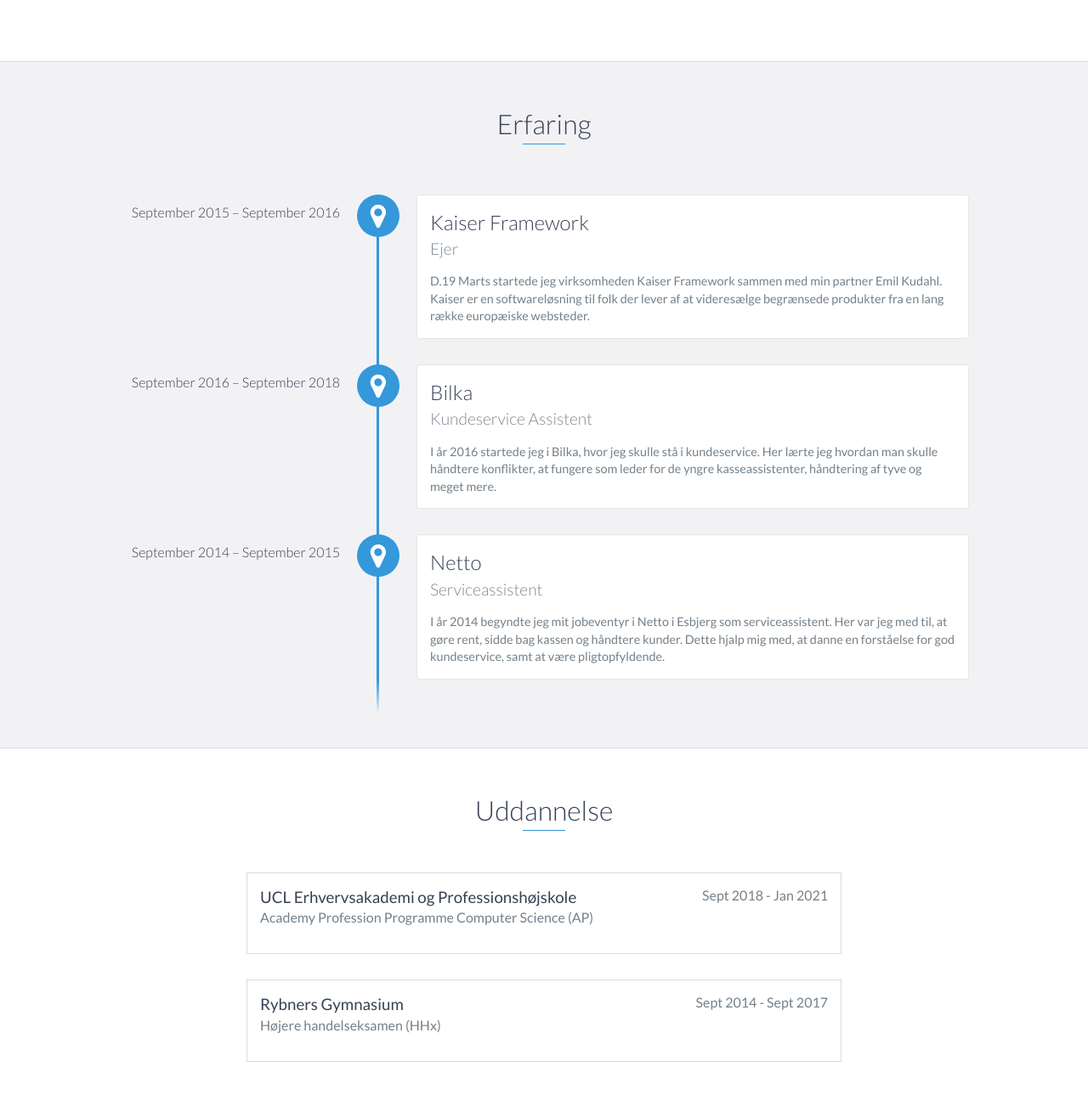
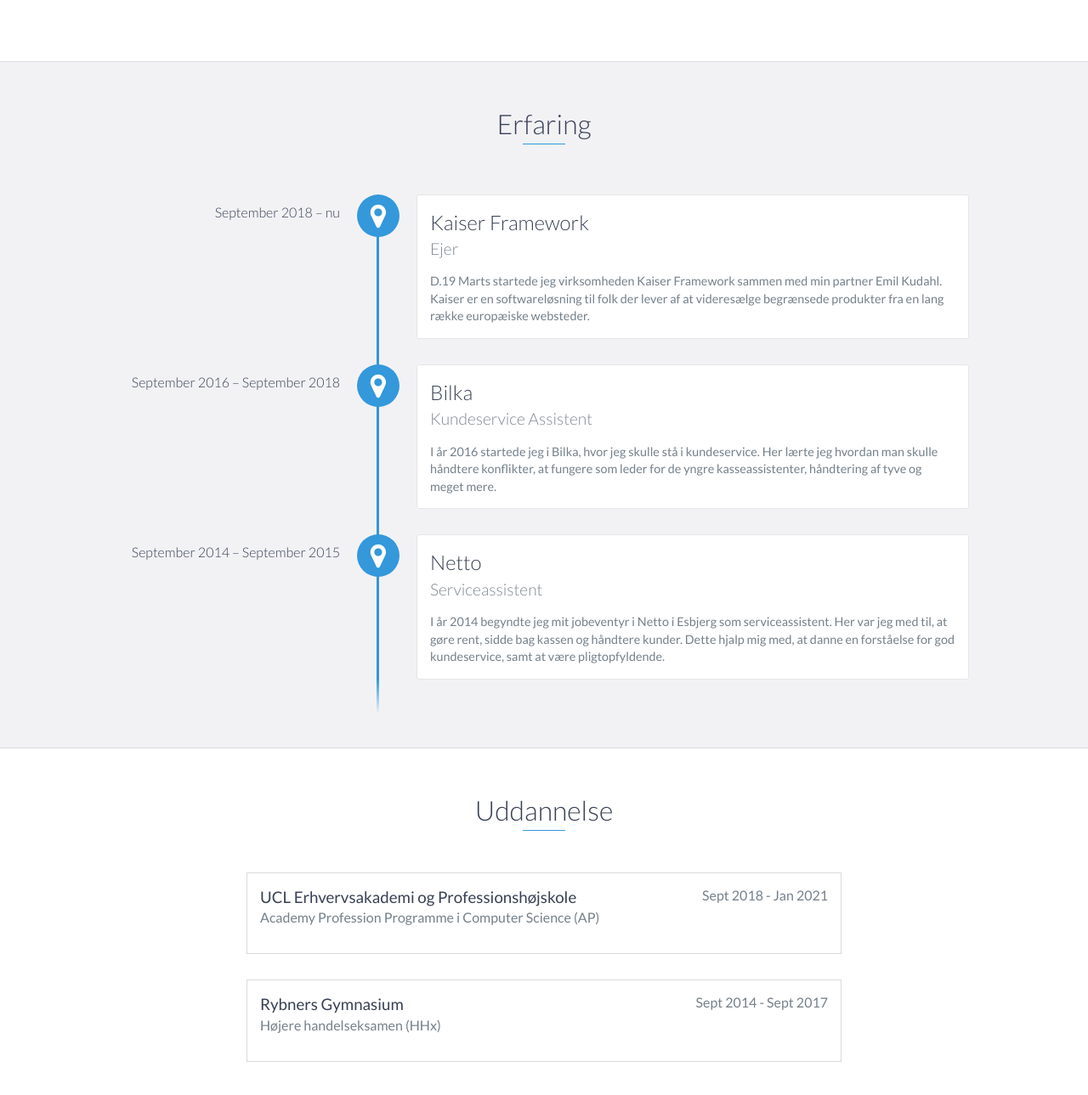
Before and after one commit to TheAndersMadsen/theandersmadsen.github.io, a website: page index.html in a window 1280 px wide. Shown: the part 1038-2327 px from the top of the page at 85% size. Drawn offline with nearby package versions, Linux system fonts and the light colour scheme.

Commit message:
Update index.html

```diff
--- a/index.html
+++ b/index.html
@@ -95,7 +95,7 @@
     <div id="experience" class="background-alt">
         <h2 class="heading">Erfaring</h2>
         <div id="experience-timeline">
-            <div data-date="September 2015 – September 2016">
+            <div data-date="September 2018 – nu">
                 <h3>Kaiser Framework</h3>
                 <h4>Ejer</h4>
                 <p>
@@ -127,7 +127,7 @@
         <div class="education-block">
             <h3>UCL Erhvervsakademi og Professionshøjskole</h3>
             <span class="education-date">Sept 2018 - Jan 2021</span>
-            <h4>Academy Profession Programme Computer Science (AP)</h4>
+            <h4>Academy Profession Programme i Computer Science (AP)</h4>
         </div>
         <!-- End .education-block -->
 
```
